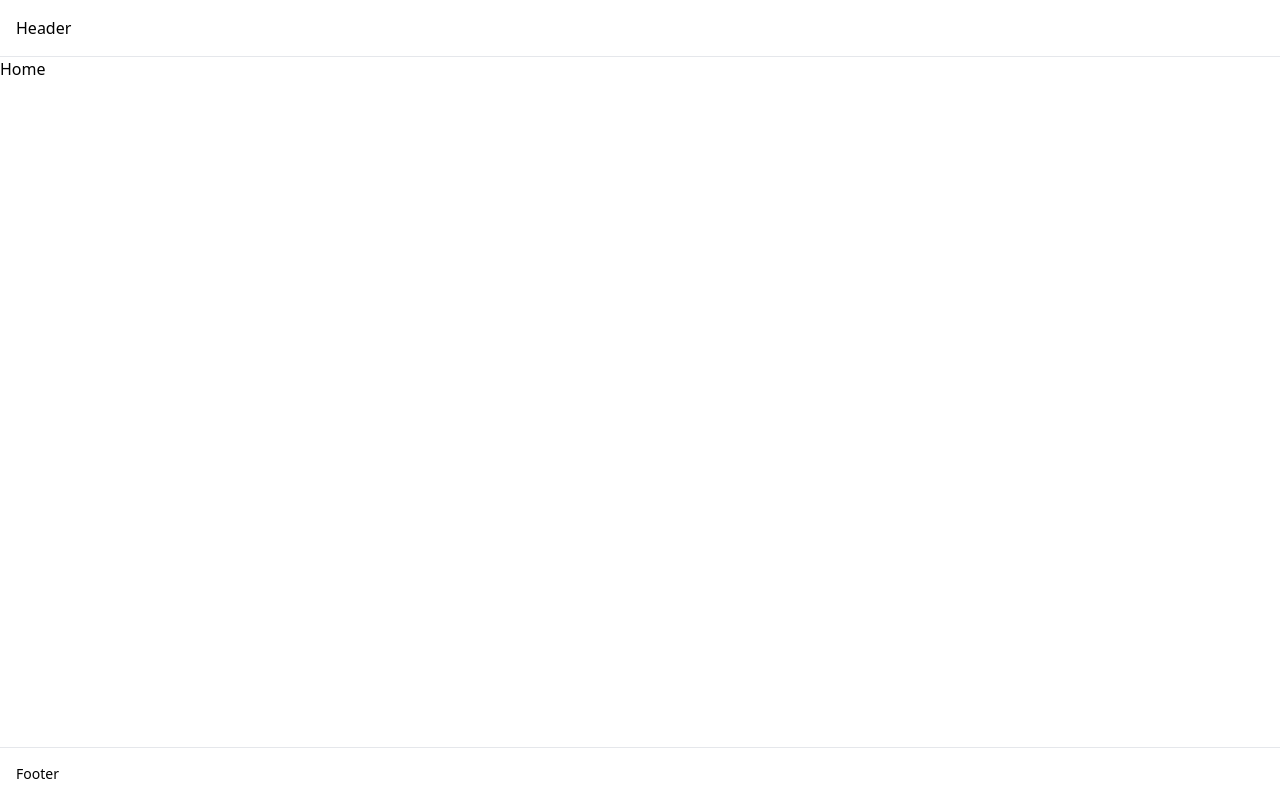
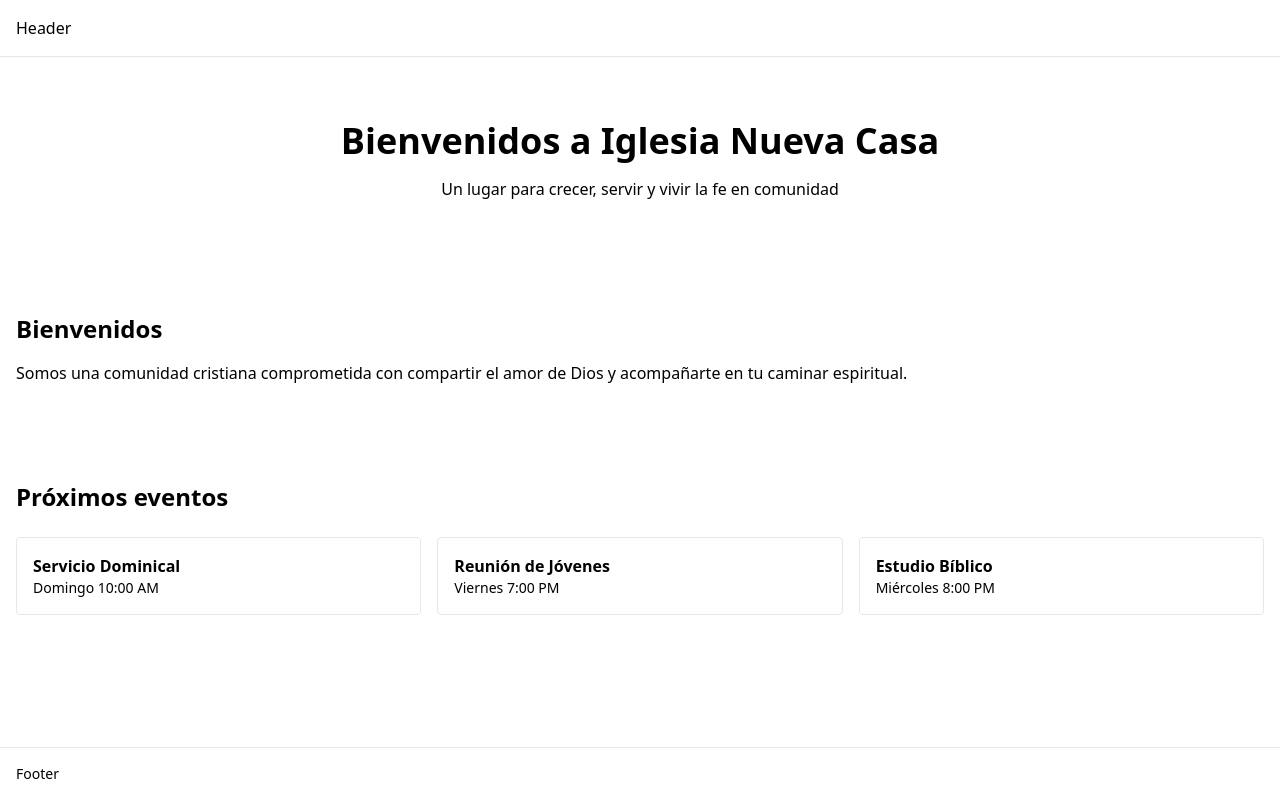
Before and after one commit to Javs-Arbulu/iglesia-nueva-casa-web, a React (Vite) app: page / in a window 1280 px wide. Built offline with nearby package versions, Linux system fonts and the light colour scheme.

Commit message:
feat: build initial home and nosotros landing pages
Signed-off-by: Javier Arbulu <jaarbuluc@hotmail.com>

```diff
--- /dev/null
+++ b/src/components/common/EventCard.tsx
@@ -0,0 +1,13 @@
+interface EventCardProps {
+  title: string
+  date: string
+}
+
+export function EventCard({ title, date }: EventCardProps) {
+  return (
+    <div className="border rounded p-4">
+      <h3 className="font-semibold">{title}</h3>
+      <p className="text-sm text-muted-foreground">{date}</p>
+    </div>
+  )
+}
--- /dev/null
+++ b/src/components/common/Hero.tsx
@@ -0,0 +1,13 @@
+interface HeroProps {
+  title: string
+  subtitle?: string
+}
+
+export function Hero({ title, subtitle }: HeroProps) {
+  return (
+    <section className="py-16 text-center">
+      <h1 className="text-4xl font-bold">{title}</h1>
+      {subtitle && <p className="mt-4 text-muted-foreground">{subtitle}</p>}
+    </section>
+  )
+}
--- /dev/null
+++ b/src/components/common/Section.tsx
@@ -0,0 +1,9 @@
+import type { ReactNode } from 'react'
+
+interface SectionProps {
+  children: ReactNode
+}
+
+export function Section({ children }: SectionProps) {
+  return <section className="container mx-auto px-4 py-12">{children}</section>
+}
--- a/src/pages/Home.tsx
+++ b/src/pages/Home.tsx
@@ -1,3 +1,32 @@
+import { EventCard } from '@/components/common/EventCard'
+import { Hero } from '@/components/common/Hero'
+import { Section } from '@/components/common/Section'
+
 export default function Home() {
-  return <div>Home</div>
+  return (
+    <>
+      <Hero
+        title="Bienvenidos a Iglesia Nueva Casa"
+        subtitle="Un lugar para crecer, servir y vivir la fe en comunidad"
+      />
+
+      <Section>
+        <h2 className="text-2xl font-semibold mb-4">Bienvenidos</h2>
+        <p className="text-muted-foreground">
+          Somos una comunidad cristiana comprometida con compartir el amor de
+          Dios y acompañarte en tu caminar espiritual.
+        </p>
+      </Section>
+
+      <Section>
+        <h2 className="text-2xl font-semibold mb-6">Próximos eventos</h2>
+
+        <div className="grid gap-4 md:grid-cols-3">
+          <EventCard title="Servicio Dominical" date="Domingo 10:00 AM" />
+          <EventCard title="Reunión de Jóvenes" date="Viernes 7:00 PM" />
+          <EventCard title="Estudio Bíblico" date="Miércoles 8:00 PM" />
+        </div>
+      </Section>
+    </>
+  )
 }
--- a/src/pages/Nosotros.tsx
+++ b/src/pages/Nosotros.tsx
@@ -1,3 +1,29 @@
+import { Hero } from '@/components/common/Hero'
+import { Section } from '@/components/common/Section'
+
 export default function Nosotros() {
-  return <div>Nosotros</div>
+  return (
+    <>
+      <Hero
+        title="Sobre Nosotros"
+        subtitle="Nuestra misión, visión y valores"
+      />
+
+      <Section>
+        <h2 className="text-2xl font-semibold mb-4">Nuestra Misión</h2>
+        <p className="text-muted-foreground">
+          Guiar a las personas a conocer a Dios, crecer en su fe y vivir una
+          vida transformada por el evangelio.
+        </p>
+      </Section>
+
+      <Section>
+        <h2 className="text-2xl font-semibold mb-4">Nuestra Visión</h2>
+        <p className="text-muted-foreground">
+          Ser una iglesia que impacta vidas, familias y comunidades con amor,
+          servicio y verdad.
+        </p>
+      </Section>
+    </>
+  )
 }
```
